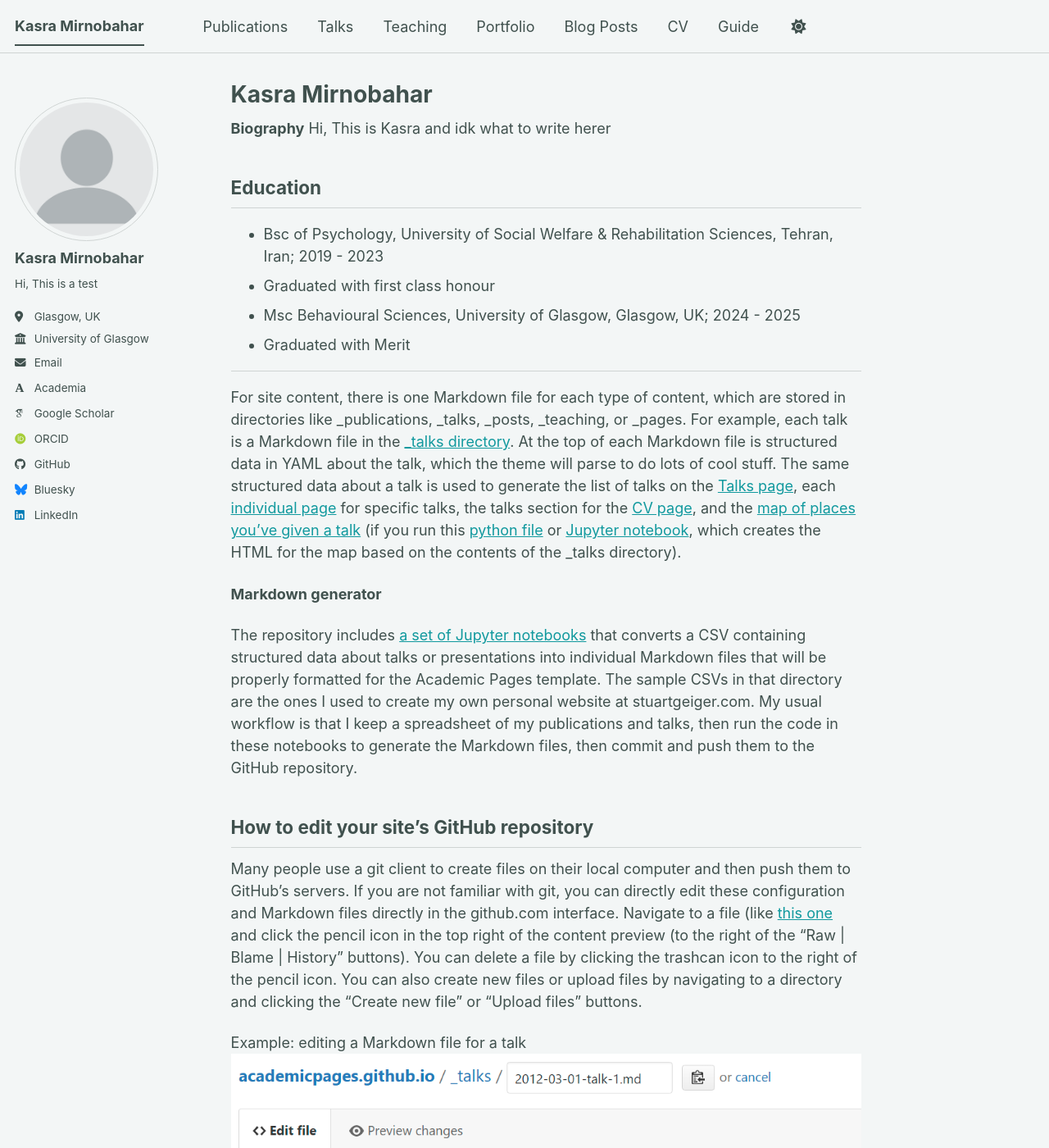
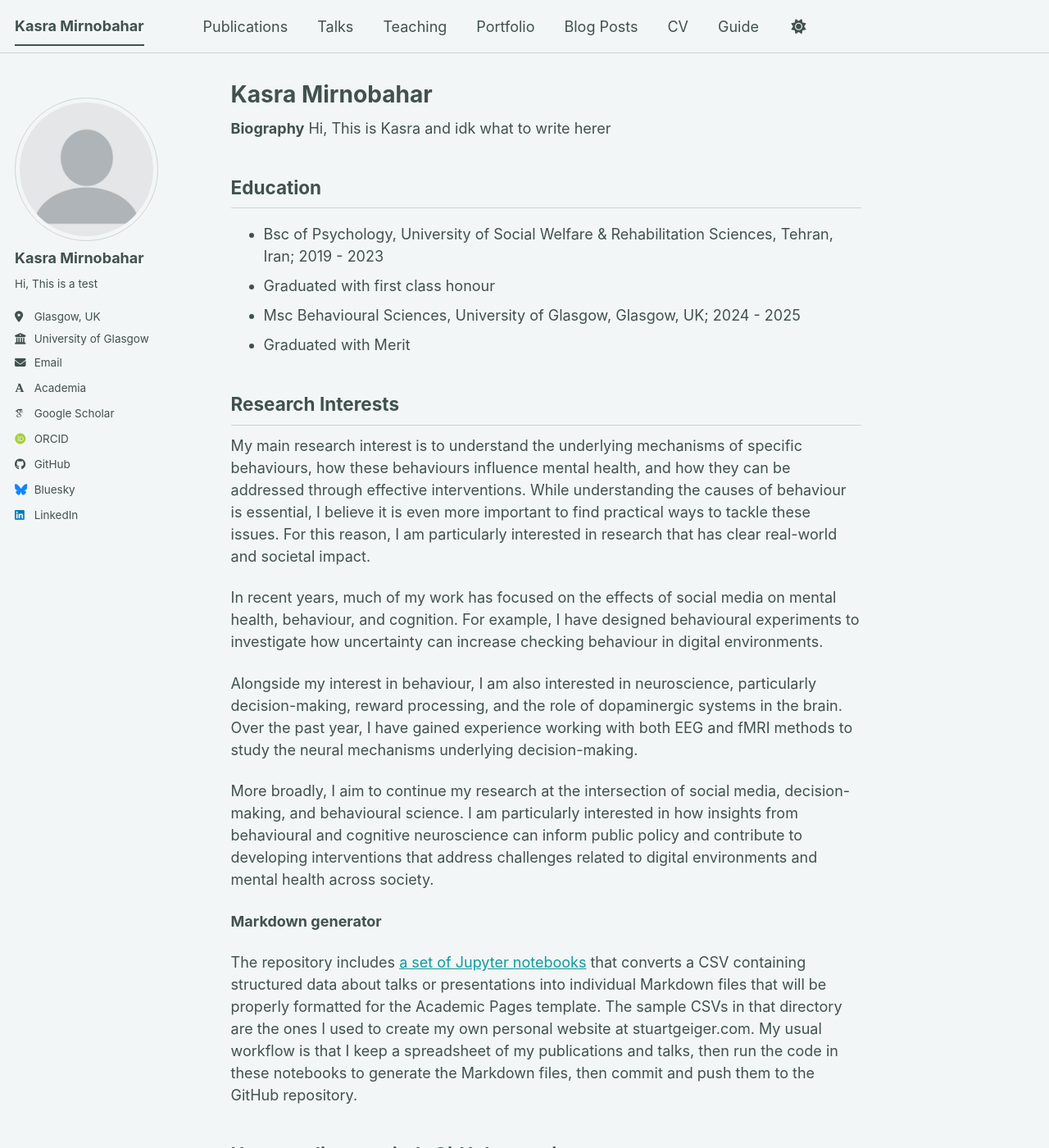
Before and after one commit to KasraMirnobahar/KasraMirnobahar.github.io, a Jekyll site: the page built from _pages/about.md, in a window 1280 px wide and 1400 px high. Shown: the whole window at 82% size. Built offline with Jekyll 4.4.1, drawn with Linux system fonts in a browser that asks for light colours; some web fonts are replaced; a script bundle is joined from its source files by our own code; library files that are not in the unit come from our copies.

Commit message:
about.md

```diff
--- a/_pages/about.md
+++ b/_pages/about.md
@@ -20,8 +20,15 @@ Education
 * Msc Behavioural Sciences, University of Glasgow, Glasgow, UK; 2024 - 2025
 * Graduated with Merit
 
+Research Interests
 ------
-For site content, there is one Markdown file for each type of content, which are stored in directories like _publications, _talks, _posts, _teaching, or _pages. For example, each talk is a Markdown file in the [_talks directory](https://github.com/academicpages/academicpages.github.io/tree/master/_talks). At the top of each Markdown file is structured data in YAML about the talk, which the theme will parse to do lots of cool stuff. The same structured data about a talk is used to generate the list of talks on the [Talks page](https://academicpages.github.io/talks), each [individual page](https://academicpages.github.io/talks/2012-03-01-talk-1) for specific talks, the talks section for the [CV page](https://academicpages.github.io/cv), and the [map of places you've given a talk](https://academicpages.github.io/talkmap.html) (if you run this [python file](https://github.com/academicpages/academicpages.github.io/blob/master/talkmap.py) or [Jupyter notebook](https://github.com/academicpages/academicpages.github.io/blob/master/talkmap.ipynb), which creates the HTML for the map based on the contents of the _talks directory).
+My main research interest is to understand the underlying mechanisms of specific behaviours, how these behaviours influence mental health, and how they can be addressed through effective interventions. While understanding the causes of behaviour is essential, I believe it is even more important to find practical ways to tackle these issues. For this reason, I am particularly interested in research that has clear real-world and societal impact.
+
+In recent years, much of my work has focused on the effects of social media on mental health, behaviour, and cognition. For example, I have designed behavioural experiments to investigate how uncertainty can increase checking behaviour in digital environments.
+
+Alongside my interest in behaviour, I am also interested in neuroscience, particularly decision-making, reward processing, and the role of dopaminergic systems in the brain. Over the past year, I have gained experience working with both EEG and fMRI methods to study the neural mechanisms underlying decision-making.
+
+More broadly, I aim to continue my research at the intersection of social media, decision-making, and behavioural science. I am particularly interested in how insights from behavioural and cognitive neuroscience can inform public policy and contribute to developing interventions that address challenges related to digital environments and mental health across society.
 
 **Markdown generator**
 
```
